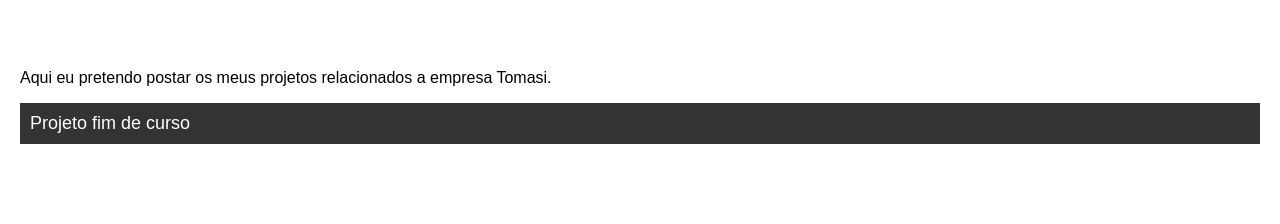
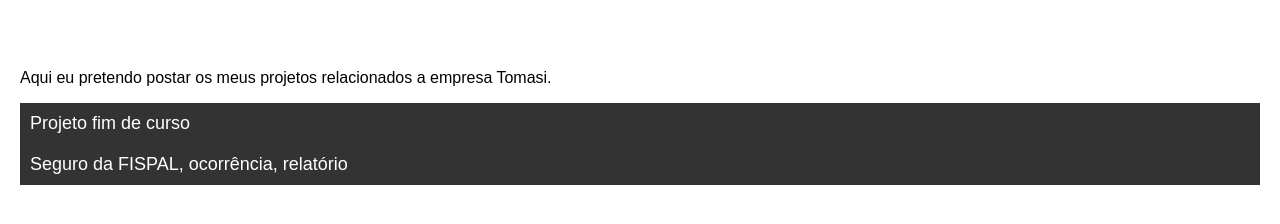
Before and after one commit to eduardodiegotomasi/blog, a plain HTML site: page TOMASI.html in a window 1280 px wide. Shown: the part 140-364 px from the top of the page. Drawn offline with Linux system fonts and the light colour scheme.

Commit message:
Update TOMASI.html

```diff
--- a/TOMASI.html
+++ b/TOMASI.html
@@ -42,6 +42,9 @@
        <nav>
             <a href="https://docs.google.com/document/d/15HyfeDdn9oJhx4tisGLXMROjOxwhGI9MoXPbegKBlv0/edit?tab=t.0">Projeto fim de curso</a>
        </nav>
+       <nav>
+            <a href="https://drive.google.com/drive/folders/1MUa4ckzSb75ymfy0t8PL-55qQistMxW8?usp=drive_link">Seguro da FISPAL, ocorrência, relatório</a>
+       </nav>
        <p>&nbsp;</p>
        <p>&nbsp;</p>
        <p>&nbsp;</p>
```
